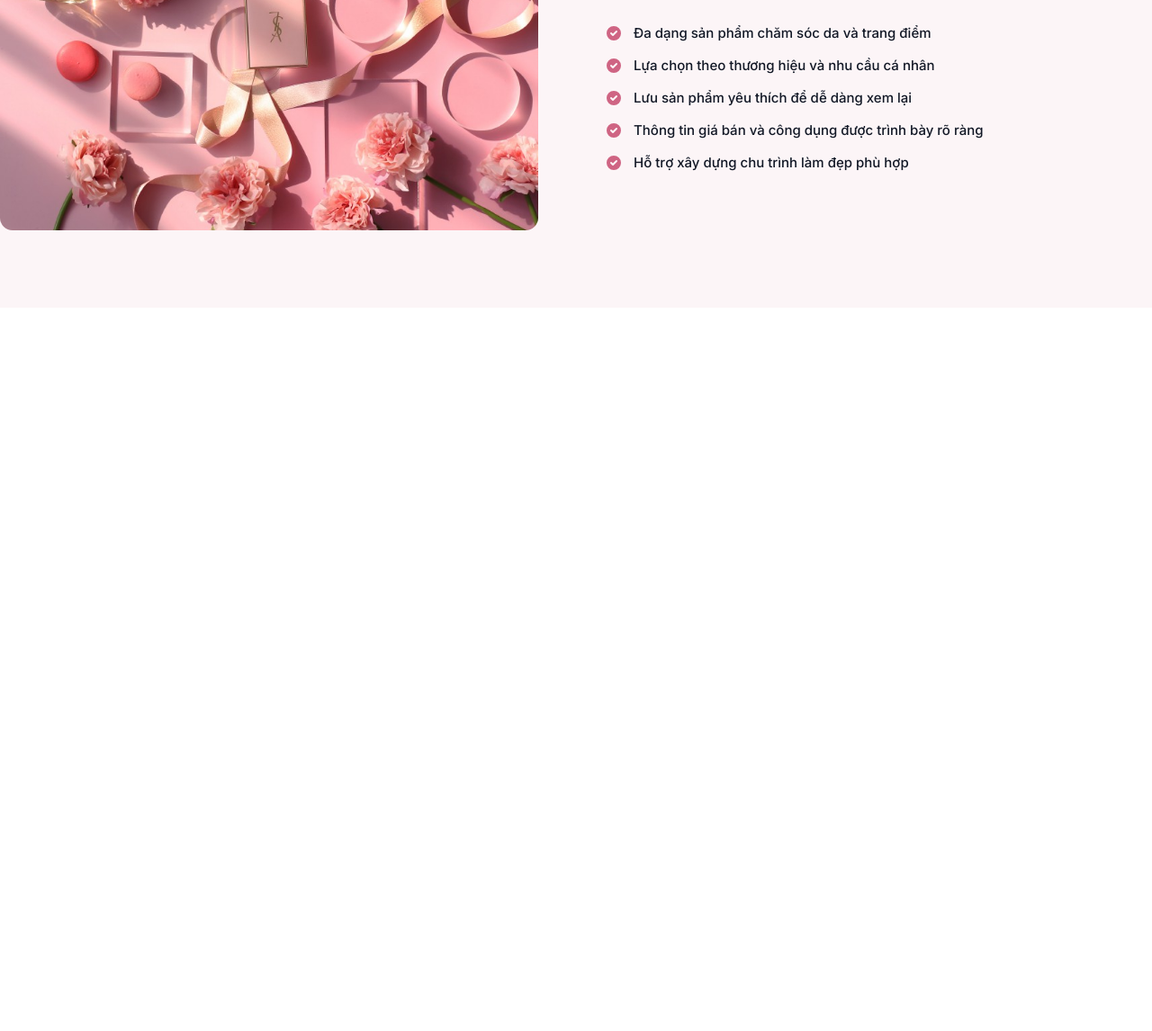
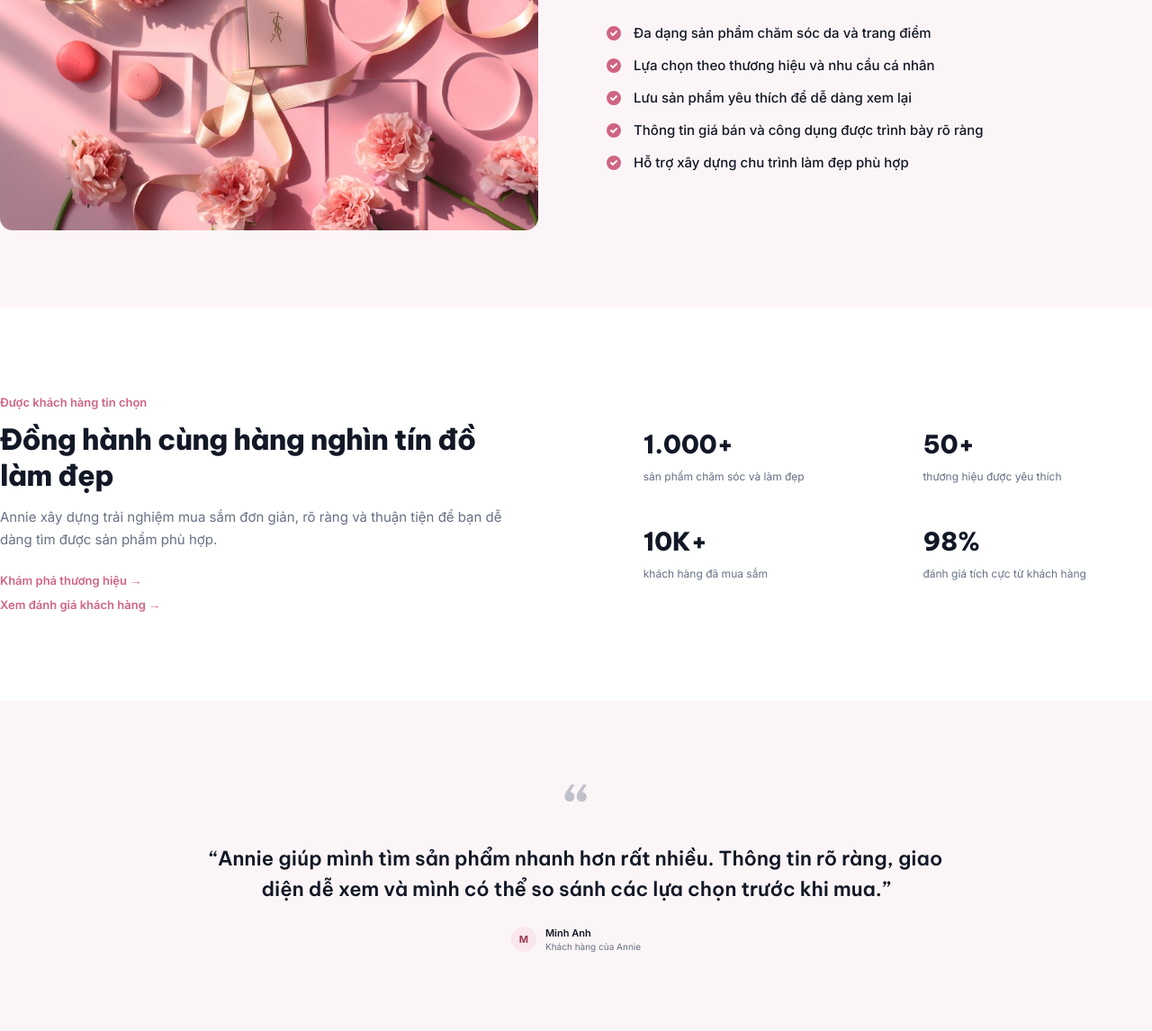
Before and after one commit to VanAnh1609/tkw_2354050003_vananh, a website: page index.html in a window 1280 px wide. Shown: the part 1620-2766 px from the top of the page at 90% size. Before the commit the page ends 1962 px from the top, so only its background shows below. Drawn offline with Linux system fonts and the light colour scheme.

Commit message:
Add statistics and testimonial sections

```diff
--- a/index.html
+++ b/index.html
@@ -482,6 +482,139 @@
           </div>
         </div>
       </section>
+      <!-- =========================
+           5. STATS
+      ========================== -->
+      <section
+        id="statistics"
+        class="bg-white py-[96px]"
+        aria-labelledby="statistics-title"
+      >
+        <div
+          class="mx-auto grid w-full max-w-[1280px] items-center gap-[90px] px-5 lg:grid-cols-[1.05fr_0.95fr] xl:px-0"
+        >
+          <div class="max-w-[570px]">
+            <p class="text-[13px] font-semibold text-brand-500">
+              Được khách hàng tin chọn
+            </p>
+
+            <h2
+              id="statistics-title"
+              class="mt-[10px] font-display text-[32px] font-extrabold leading-[40px] tracking-[-0.02em] text-ink"
+            >
+              Đồng hành cùng hàng nghìn tín đồ làm đẹp
+            </h2>
+
+            <p class="mt-[14px] text-[15px] leading-[25px] text-muted">
+              Annie xây dựng trải nghiệm mua sắm đơn giản, rõ ràng và thuận tiện
+              để bạn dễ dàng tìm được sản phẩm phù hợp.
+            </p>
+
+            <div class="mt-[24px] flex flex-col gap-[8px]">
+              <a
+                href="#brands"
+                class="text-[13px] font-semibold text-brand-500 hover:text-brand-700"
+              >
+                Khám phá thương hiệu →
+              </a>
+              <a
+                href="#testimonials"
+                class="text-[13px] font-semibold text-brand-500 hover:text-brand-700"
+              >
+                Xem đánh giá khách hàng →
+              </a>
+            </div>
+          </div>
+
+          <dl class="grid grid-cols-2 gap-x-[56px] gap-y-[42px]">
+            <div>
+              <dd class="font-display text-[28px] font-extrabold text-ink">
+                1.000+
+              </dd>
+              <dt class="mt-[6px] text-[12px] leading-[18px] text-muted">
+                sản phẩm chăm sóc và làm đẹp
+              </dt>
+            </div>
+
+            <div>
+              <dd class="font-display text-[28px] font-extrabold text-ink">
+                50+
+              </dd>
+              <dt class="mt-[6px] text-[12px] leading-[18px] text-muted">
+                thương hiệu được yêu thích
+              </dt>
+            </div>
+
+            <div>
+              <dd class="font-display text-[28px] font-extrabold text-ink">
+                10K+
+              </dd>
+              <dt class="mt-[6px] text-[12px] leading-[18px] text-muted">
+                khách hàng đã mua sắm
+              </dt>
+            </div>
+
+            <div>
+              <dd class="font-display text-[28px] font-extrabold text-ink">
+                98%
+              </dd>
+              <dt class="mt-[6px] text-[12px] leading-[18px] text-muted">
+                đánh giá tích cực từ khách hàng
+              </dt>
+            </div>
+          </dl>
+        </div>
+      </section>
+      <!-- =========================
+           6. TESTIMONIAL
+      ========================== -->
+      <section
+        id="testimonials"
+        class="bg-brand-50 py-[86px]"
+        aria-labelledby="testimonials-title"
+      >
+        <h2 id="testimonials-title" class="sr-only">Đánh giá của khách hàng</h2>
+
+        <div class="mx-auto w-full max-w-[900px] px-5 text-center">
+          <figure class="flex flex-col items-center">
+            <div
+              class="font-display text-[58px] font-extrabold leading-none text-muted/40"
+              aria-hidden="true"
+            >
+              “
+            </div>
+
+            <blockquote class="mt-[14px]">
+              <p
+                class="font-display text-[22px] font-semibold leading-[34px] text-ink"
+              >
+                “Annie giúp mình tìm sản phẩm nhanh hơn rất nhiều. Thông tin rõ
+                ràng, giao diện dễ xem và mình có thể so sánh các lựa chọn trước
+                khi mua.”
+              </p>
+            </blockquote>
+
+            <figcaption class="mt-[24px] flex items-center gap-[10px]">
+              <span
+                class="grid h-[28px] w-[28px] place-items-center rounded-full bg-brand-100 text-[11px] font-bold text-brand-700"
+                aria-hidden="true"
+              >
+                M
+              </span>
+
+              <span class="text-left">
+                <cite
+                  class="block text-[11px] font-semibold not-italic text-ink"
+                  >Minh Anh</cite
+                >
+                <span class="block text-[10px] text-muted"
+                  >Khách hàng của Annie</span
+                >
+              </span>
+            </figcaption>
+          </figure>
+        </div>
+      </section>
     </main>
   </body>
 </html>
```
Also changed, not shown: dist/output.css.
